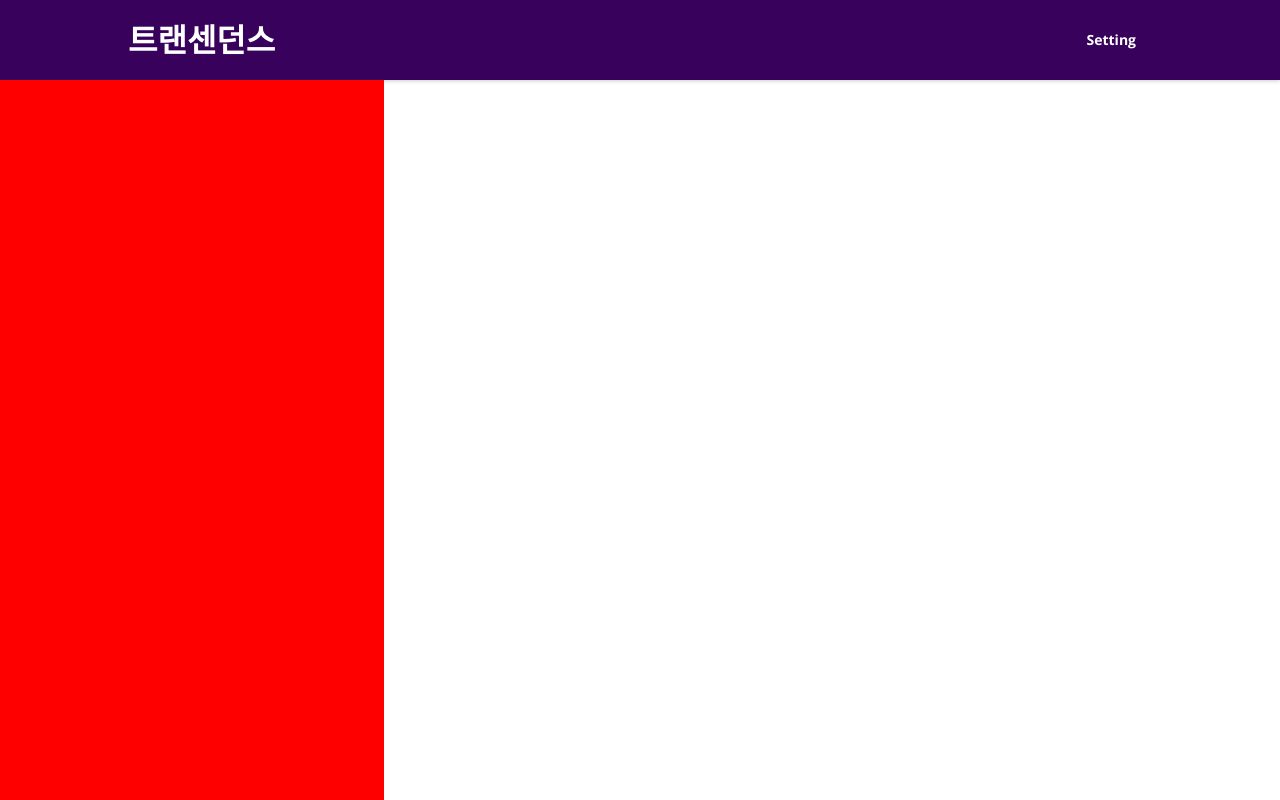
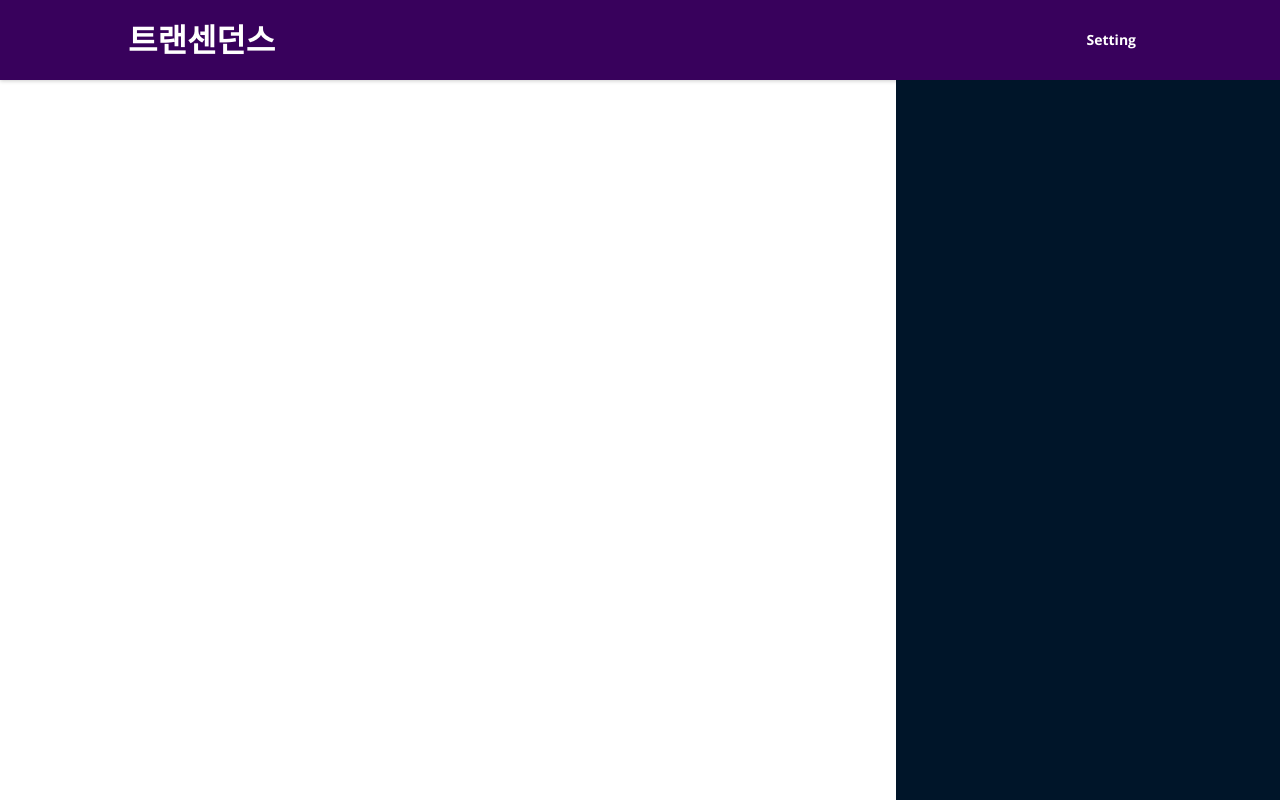
Before and after one commit to mtak0235/simmons_transcendence, a React (Create React App) app in the folder frontend/node/app/: page /main in a window 1280 px wide. Built offline with nearby package versions, Linux system fonts and the light colour scheme.

Commit message:
little shit

```diff
--- a/frontend/node/app/src/0_presentation/components/layouts/Main.tsx
+++ b/frontend/node/app/src/0_presentation/components/layouts/Main.tsx
@@ -1,14 +1,12 @@
-import React from 'react';
-import { Layout, Menu } from 'antd';
+import { Layout } from 'antd';
 import styled from 'styled-components';
-import { UserOutlined, HomeOutlined } from '@ant-design/icons';
-const { Header, Content, Footer, Sider} = Layout;
+const { Sider } = Layout;
 
 const StyledSider = styled(Sider)`
   height: 100vh;
   position: fixed;
-  background: red;
-  left: 0;
+  background: charcoal;
+  right: 0;
 `
 
 function MainLayoutComponent() {
@@ -16,8 +14,6 @@ function MainLayoutComponent() {
     <Layout>
       <StyledSider width={'30vw'}>
       </StyledSider>
-      <Layout>
-      </Layout>
     </Layout>
   );
 }
```
